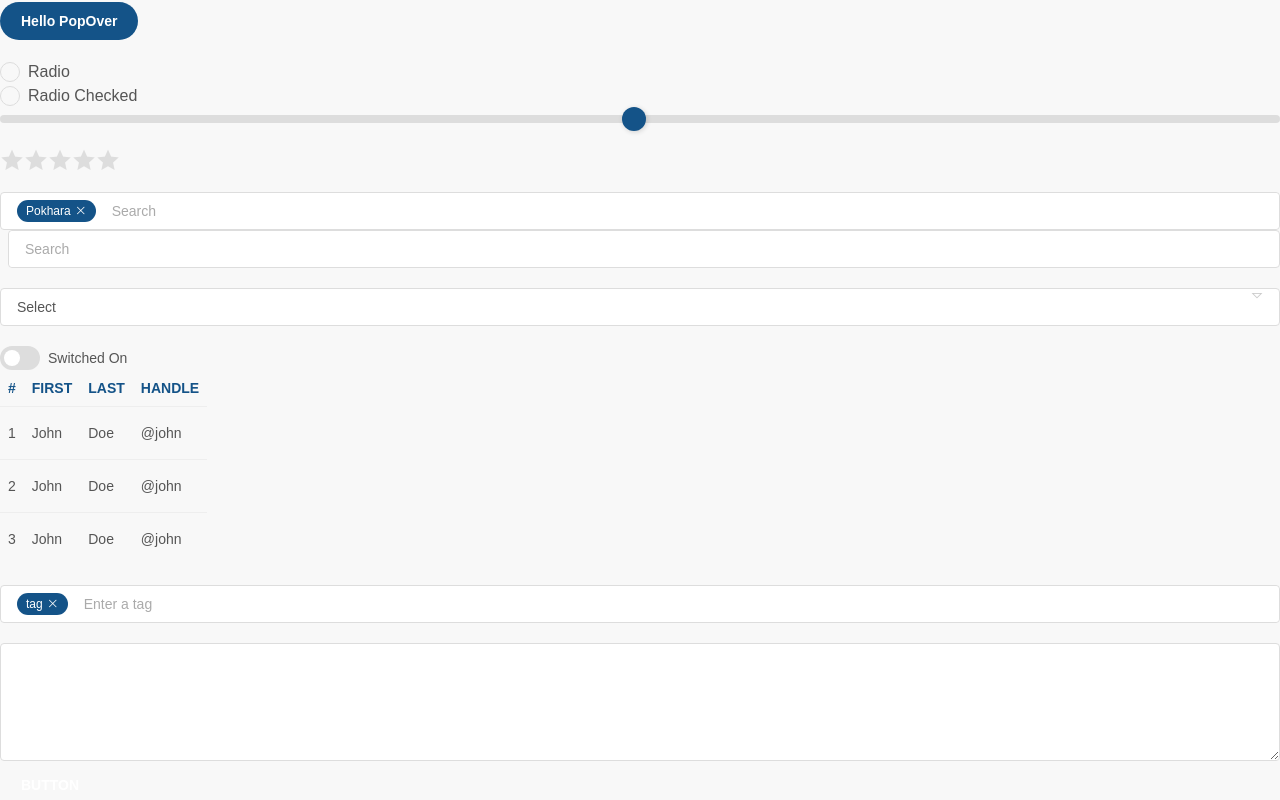
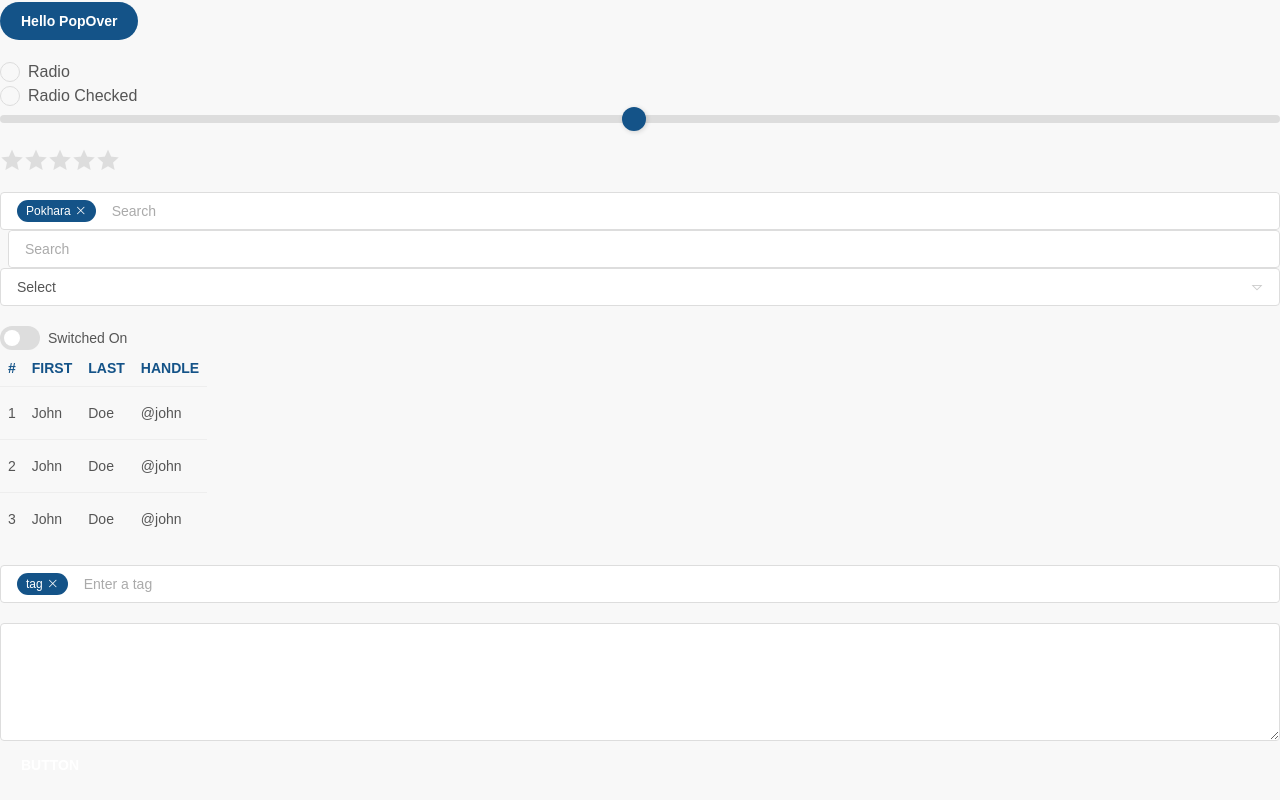
Before and after one commit to kumbey/caak-admin, a React (Create React App) app: page / in a window 1280 px wide. Shown: the part 4216-5016 px from the top of the page. Built offline with nearby package versions, Linux system fonts and the light colour scheme.

Commit message:
fix: select component props

```diff
--- a/src/App.js
+++ b/src/App.js
@@ -84,7 +84,7 @@ function App() {
       <Rating />
       <Search />
       <SearchInput />
-      <Select />
+      <Select/>
       <Switch />
       <Tables />
       <TagInput />
--- a/src/assets/css/style.css
+++ b/src/assets/css/style.css
@@ -3,6 +3,7 @@
 @import "tailwindcss/components.css";
 @import "components.css";
 @import "tailwindcss/utilities.css";
+@import "utilities.css";
 @import url("https://fonts.googleapis.com/css?family=Nunito+Sans:400,700|Nunito:400,700&display=swap");
 /* Line Awesome */
 
--- /dev/null
+++ b/src/assets/css/utilities.css
@@ -0,0 +1,11 @@
+.custom-select-icon {
+    position: absolute;
+    top: 0px;
+    right: 0px;
+    bottom: 0px;
+    margin-right: 1rem;
+    display: flex !important;
+    align-items: center;
+    --tw-text-opacity: 1;
+    color: rgba(204, 204, 204, var(--tw-text-opacity));
+}
--- a/src/components/Select.js
+++ b/src/components/Select.js
@@ -1,13 +1,11 @@
-export default function Select() {
+export default function Select(props) {
   return (
-            <form className="mt-5">
     <div className="custom-select">
-                    <select className="form-control">
+      <select className={`form-control ${props.invalid ? "is-invalid" : ""}`}>
         <option>Select</option>
         <option>Option</option>
       </select>
-                    <div className="custom-select-icon la la-caret-down"></div>
+      <div className="custom-select-icon la la-caret-down" />
     </div>
-            </form>
-    )
+  );
 }
```
Lines whose indentation alone changed are shown as unchanged.
